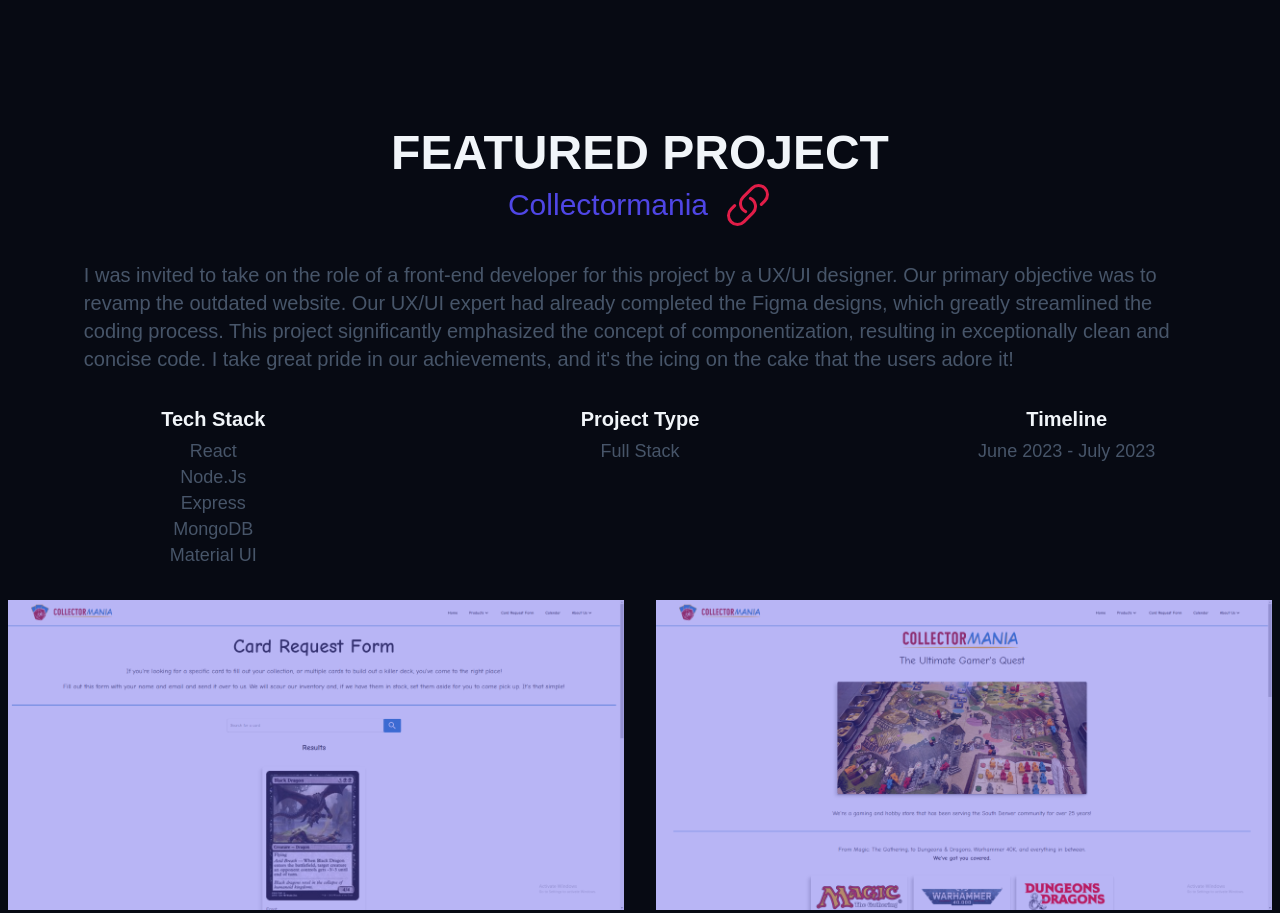
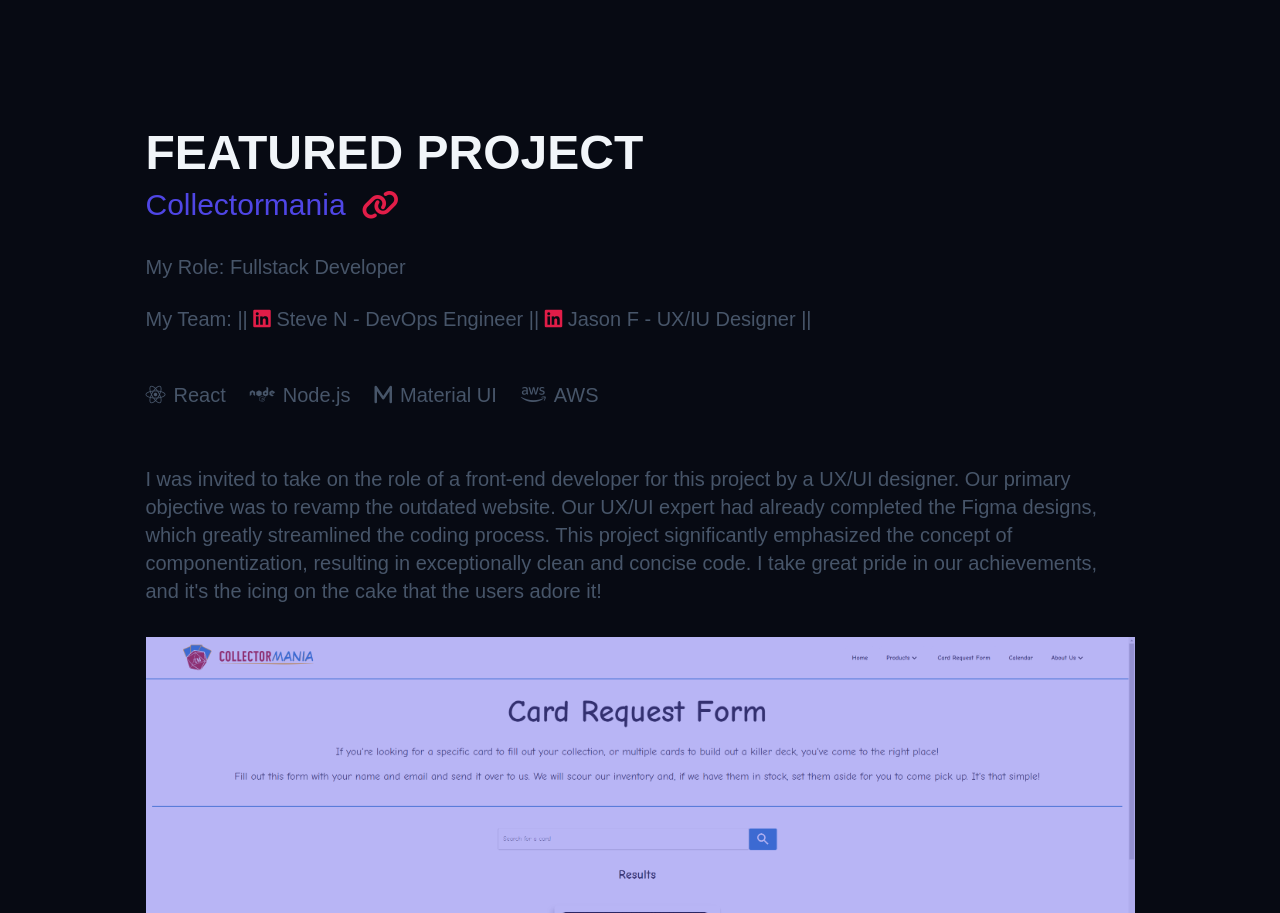
Before and after one commit to BraxtonWalters/pracPortfolio, a website built with Vite: page index.html in a window 1280 px wide. Shown: the part 1171-2084 px from the top of the page. Built offline with nearby package versions, Linux system fonts and the light colour scheme; some packages are replaced by stand-ins of ours; a web font is replaced by a local one.

Commit message:
changed the featured section

```diff
--- a/index.html
+++ b/index.html
@@ -129,43 +129,52 @@
         <hr class="about__hr">
       </div>
     </section>
-    <section id="featured" class="featured container section centerthing">
+    <section id="featured" class="featured container section">
       <h3 class="featured__title">Featured Project</h3>
       <div class="featured__wrapper">
         <h2 class="featured__subtitle">Collectormania</h2>
         <a class="featured__link" href="https://www.collectormaniaparker.com/">
-          <svg xmlns="http://www.w3.org/2000/svg" fill="none" viewBox="0 0 24 24" stroke-width="1.5"
-            stroke="currentColor">
-            <path stroke-linecap="round" stroke-linejoin="round"
-              d="M13.19 8.688a4.5 4.5 0 011.242 7.244l-4.5 4.5a4.5 4.5 0 01-6.364-6.364l1.757-1.757m13.35-.622l1.757-1.757a4.5 4.5 0 00-6.364-6.364l-4.5 4.5a4.5 4.5 0 001.242 7.244" />
-          </svg>
+          <i class="fa-solid fa-link"></i>
         </a>
+      </div>
+      <div class="role_container">
+        <p class="role_item">My Role: Fullstack Developer</p>
+      </div>
+      <div class="team_container">
+        <p class="text_dec_none">My Team: ||
+          <a href="https://www.linkedin.com/in/snagasawa85/">
+            <i class="fa-brands fa-linkedin"></i>
+          </a>
+          Steve N - DevOps Engineer ||
+          <a href="https://www.linkedin.com/in/jasonf222/">
+            <i class="fa-brands fa-linkedin"></i>
+          </a>
+          Jason F - UX/IU Designer ||
+        </p>
+      </div>
+      <div class="project_tech_stack">
+        <div class="project_item">
+          <i class="fa-brands fa-react"></i>
+          <p>React</p>
+        </div>
+        <div class="project_item">
+          <i class="fa-brands fa-node"></i>
+          <p>Node.js</p>
+        </div>
+        <div class="project_item">
+          <i class="fa-solid fa-m"></i>
+          <p>Material UI</p>
+        </div>
+        <div class="project_item">
+          <i class="fa-brands fa-aws"></i>
+          <p>AWS</p>
+        </div>
       </div>
       <p class="featured__description">I was invited to take on the role of a front-end developer for this project by a
         UX/UI designer. Our primary objective was to revamp the outdated website. Our UX/UI expert had already completed
         the Figma designs, which greatly streamlined the coding process. This project significantly emphasized the
         concept of componentization, resulting in exceptionally clean and concise code. I take great pride in our
         achievements, and it's the icing on the cake that the users adore it!</p>
-      <div class="featured__info-container">
-        <div>
-          <h3 class="featured__label">Tech stack</h3>
-          <ul class="featured__tech-stack">
-            <li class="featured__info">React</li>
-            <li class="featured__info">Node.js</li>
-            <li class="featured__info">Express</li>
-            <li class="featured__info">MongoDB</li>
-            <li class="featured__info">Material UI</li>
-          </ul>
-        </div>
-        <div>
-          <h3 class="featured__label">Project type</h3>
-          <p class="featured__info">Full Stack</p>
-        </div>
-        <div>
-          <h3 class="featured__label">Timeline</h3>
-          <p class="featured__info">June 2023 - July 2023</p>
-        </div>
-      </div>
       <div class="featured__img-container">
         <div class="featured__img-wrapper" id="featured_img_1">
           <img class="lazy loading" src="https://fakeimg.pl/2546x1280" data-src="/CollectorMania_CardRequestForm.png"
--- a/styles/components/featured.css
+++ b/styles/components/featured.css
@@ -1,8 +1,5 @@
-.centerthing {
-    display: flex;
-    justify-content: center;
-    flex-direction: column;
-    align-items: center;
+#featured {
+    max-width: 1005px;
 }
 
 .featured__subtitle {
@@ -25,12 +22,52 @@
 }
 
 .featured__link {
+    display: flex;
+    text-decoration: none;
+    align-items: center;
     width: var(--size-2xl);
     height: var(--size-2xl);
 }
 
+.featured__link > i {
+    font-size: 30px;
+}
+
+.role_item {
+    color: var(--clr-slate600);
+    font-size: var(--size-sm);
+    margin: 1rem 0;
+}
+
+.team_container {
+    color: var(--clr-slate600);
+    font-size: var(--size-sm);
+    margin: 1rem 0;
+}
+
+.text_dec_none > a {
+    text-decoration: none;
+}
+
+.project_tech_stack {
+    display: flex;
+    gap: 1.5rem;
+}
+
+.project_item {
+    display: flex;
+    align-items: center;
+    gap: 0.5rem;
+}
+
+.project_item > i,
+.project_item > p {
+    color: var(--clr-slate600);
+    font-size: var(--size-sm);
+    margin: 1rem 0;
+}
+
 .featured__description {
-    max-width: 100ch;
     color: var(--clr-slate600);
     font-size: var(--size-sm);
     margin: 1rem 0;
@@ -113,6 +150,22 @@
         height: var(--size-3xl);
     }
 
+    .role_item {
+        font-size: var(--size-base);
+        margin: 1.5rem 0;
+    }
+
+    .team_container {
+        font-size: var(--size-base);
+        margin: 1.5rem 0;
+    }
+
+    .project_item > i,
+    .project_item > p {
+        font-size: var(--size-base);
+        margin: 1.5rem 0;
+    }
+
     .featured__description {
         font-size: var(--size-base);
         margin: 1.5rem 0;
@@ -162,6 +215,19 @@
         height: var(--size-4xl);
     }
 
+    .role_item {
+        font-size: var(--size-lg);
+    }
+
+    .team_container {
+        font-size: var(--size-lg);
+    }
+
+    .project_item > i,
+    .project_item > p {
+        font-size: var(--size-lg);
+    }
+
     .featured__description {
         font-size: var(--size-lg);
     }
@@ -193,6 +259,19 @@
         height: var(--size-5xl);
     }
 
+    .role_item {
+        font-size: var(--size-xl);
+    }
+
+    .team_container {
+        font-size: var(--size-xl);
+    }
+
+    .project_item > i,
+    .project_item > p {
+        font-size: var(--size-xl);
+    }
+
     .featured__description {
         font-size: var(--size-xl);
         margin: 2rem 0;
```
